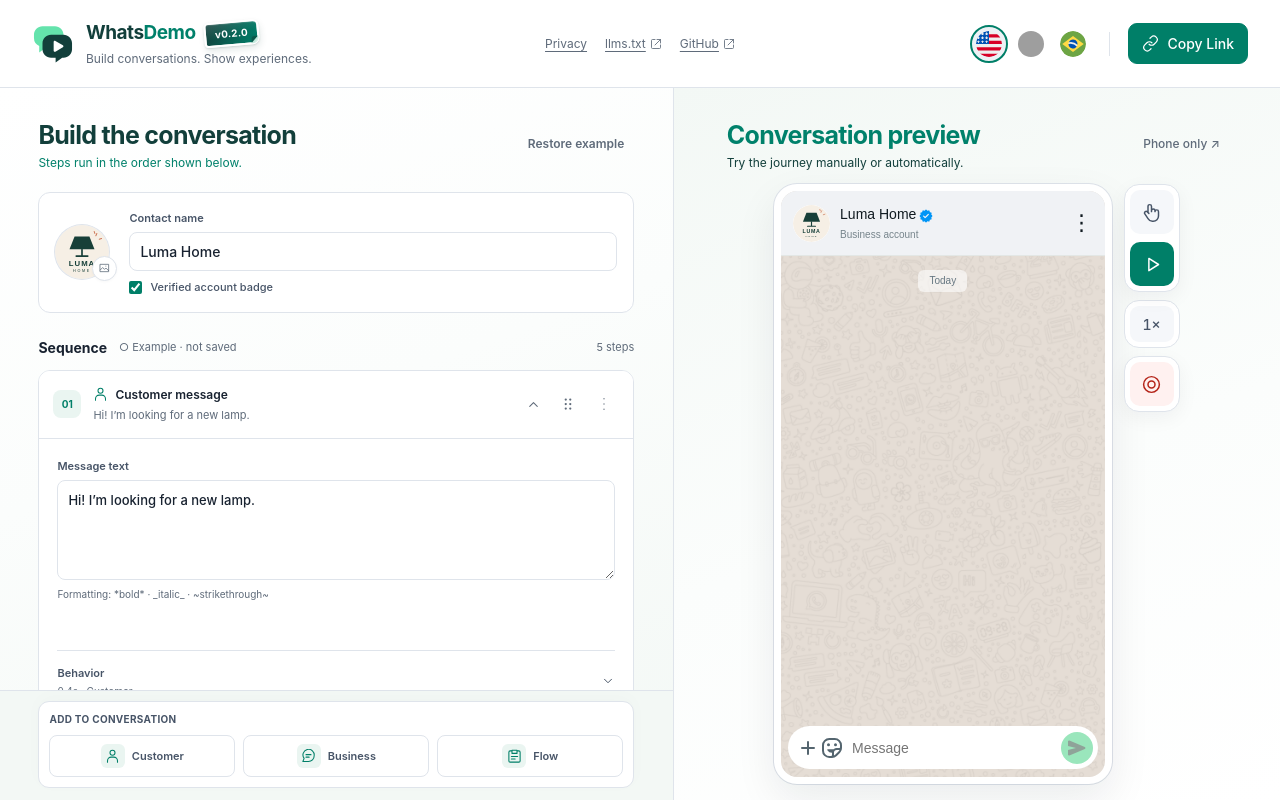
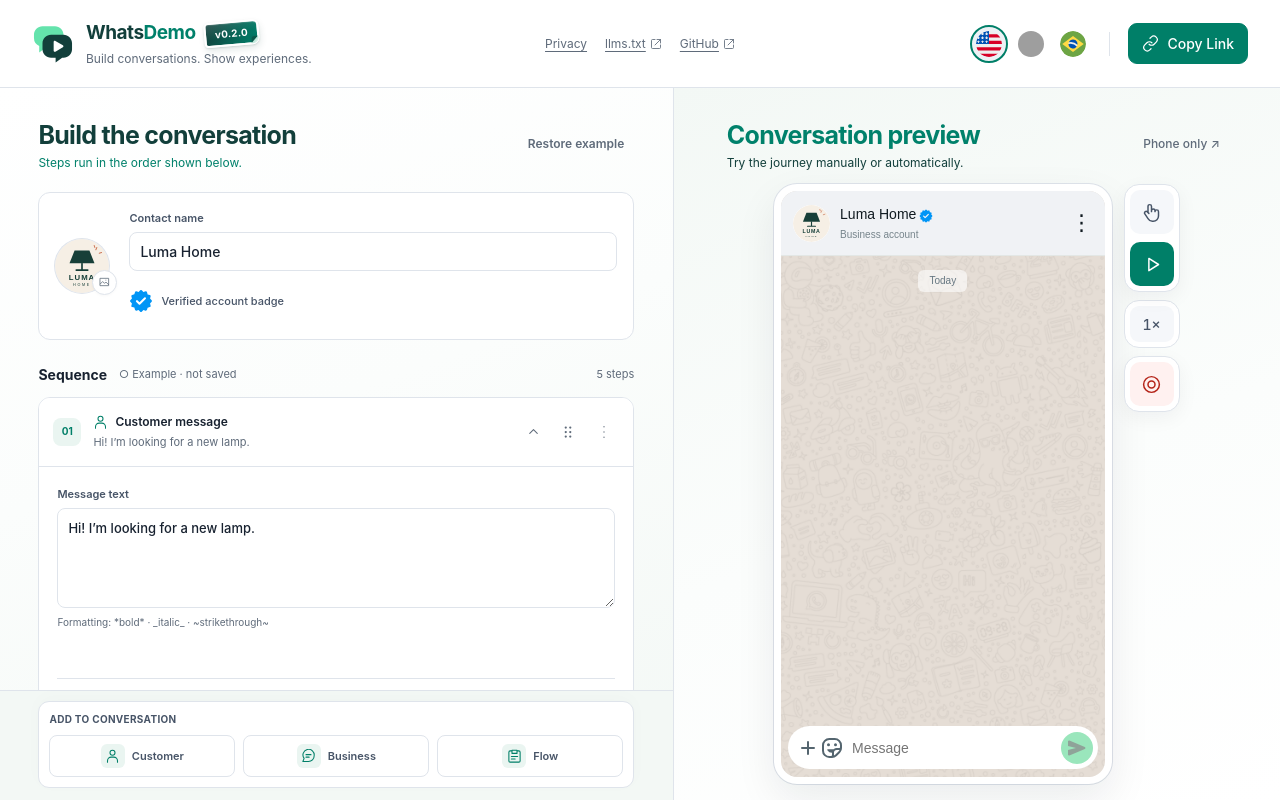
Before and after one commit to guilher-me/whats-demo, a React (Vite) app: page / in a window 1280 px wide. Built offline with nearby package versions, Linux system fonts and the light colour scheme; grey boxes are pictures that could not be loaded.

Commit message:
feat(editor): show verified badge as an accessible visual checkbox

```diff
--- a/src/components/icons/WhatsAppIcons.tsx
+++ b/src/components/icons/WhatsAppIcons.tsx
@@ -49,3 +49,18 @@ export function VerifiedIcon(props: Props) {
     </Base>
   );
 }
+export function GhostVerifiedIcon(props: Props) {
+  return (
+    <Base width="14" height="14" fill="none" {...props}>
+      <path
+        fill="none"
+        stroke="currentColor"
+        strokeWidth="1.3"
+        strokeDasharray="2.1 2.1"
+        strokeLinecap="round"
+        strokeLinejoin="round"
+        d="m22.69 11.22-.02-.01-1.6-1.63.58-2.23c.16-.6-.2-1.2-.8-1.37l-2.22-.6-.6-2.22c-.16-.6-.78-.95-1.37-.8l-2.23.58-1.64-1.61a1.12 1.12 0 0 0-1.58 0L9.57 2.94l-2.23-.58c-.6-.16-1.2.2-1.37.78l-.6 2.22-2.22.61c-.6.16-.95.77-.79 1.37l.58 2.23-1.61 1.64a1.12 1.12 0 0 0 0 1.58l1.61 1.63-.58 2.23c-.16.6.2 1.2.79 1.37l2.22.6.6 2.23c.16.6.78.95 1.37.8l2.23-.59 1.64 1.61a1.1 1.1 0 0 0 1.57 0l1.64-1.61 2.23.58c.6.16 1.2-.2 1.37-.8l.6-2.21 2.22-.6c.6-.16.95-.78.8-1.38l-.58-2.23 1.61-1.63c.43-.44.44-1.13.02-1.57Z"
+      />
+    </Base>
+  );
+}
--- /dev/null
+++ b/src/components/ui/VerifiedBadgeCheckbox.tsx
@@ -0,0 +1,30 @@
+import { VerifiedIcon, GhostVerifiedIcon } from '../icons/WhatsAppIcons';
+
+/** A native checkbox with the same badge used in the conversation header. */
+export function VerifiedBadgeCheckbox({
+  label,
+  checked,
+  onChange,
+}: {
+  label: string;
+  checked: boolean;
+  onChange: (checked: boolean) => void;
+}) {
+  return (
+    <label className="verified-badge-checkbox">
+      <input
+        type="checkbox"
+        checked={checked}
+        onChange={(event) => onChange(event.target.checked)}
+      />
+      <span className="verified-badge-checkbox-icon" aria-hidden="true">
+        {checked ? (
+          <VerifiedIcon width="24" height="24" />
+        ) : (
+          <GhostVerifiedIcon width="24" height="24" />
+        )}
+      </span>
+      <span>{label}</span>
+    </label>
+  );
+}
--- a/src/features/editor/components/ContactEditor.tsx
+++ b/src/features/editor/components/ContactEditor.tsx
@@ -5,7 +5,7 @@ import { SafeAvatar } from '../../../components/ui/SafeAvatar';
 import { IMAGE_ACCEPT } from '../../../core/images/policy';
 import { sanitizePhotoFile } from '../../../core/images/sanitize';
 import { TextField } from '../../../components/ui/Field';
-import { Checkbox } from '../../../components/ui/Checkbox';
+import { VerifiedBadgeCheckbox } from '../../../components/ui/VerifiedBadgeCheckbox';
 import { ActionMenu } from '../../../components/ui/ActionMenu';
 export function ContactEditor({
   contact,
@@ -99,10 +99,10 @@ export function ContactEditor({
           maxLength={80}
           onChange={(e) => onChange({ ...contact, name: e.target.value })}
         />
-        <Checkbox
+        <VerifiedBadgeCheckbox
           label={t('contact.verified')}
           checked={contact.verified}
-          onChange={(e) => onChange({ ...contact, verified: e.target.checked })}
+          onChange={(verified) => onChange({ ...contact, verified })}
         />
       </div>
     </section>
--- a/src/styles/editor-product.css
+++ b/src/styles/editor-product.css
@@ -90,13 +90,43 @@
 .contact-fields .field {
   margin: 0 0 8px;
 }
-.contact-fields .checkbox {
+.verified-badge-checkbox {
+  position: relative;
+  display: inline-flex;
+  align-items: center;
+  gap: 8px;
+  min-height: 44px;
+  padding: 4px 8px;
+  margin-left: -8px;
+  border-radius: 8px;
+  color: var(--text-secondary);
+  cursor: pointer;
+  font-size: 11px;
+  transition: background 0.15s;
+}
+.verified-badge-checkbox input {
+  position: absolute;
+  width: 1px;
+  height: 1px;
+  overflow: hidden;
+  clip-path: inset(50%);
   margin: 0;
-  font-size: 11px;
+  opacity: 0;
 }
-.contact-fields .checkbox input {
-  width: 13px;
-  height: 13px;
+.verified-badge-checkbox-icon {
+  display: flex;
+  flex: 0 0 24px;
+  color: var(--text-disabled);
+}
+.verified-badge-checkbox input:checked + .verified-badge-checkbox-icon {
+  color: #0095f6;
+}
+.verified-badge-checkbox:hover {
+  background: #0095f60a;
+}
+.verified-badge-checkbox:has(input:focus-visible) {
+  outline: 2px solid #0095f6;
+  outline-offset: 2px;
 }
 .contact-fields .field input {
   padding: 8px 10px;
```
